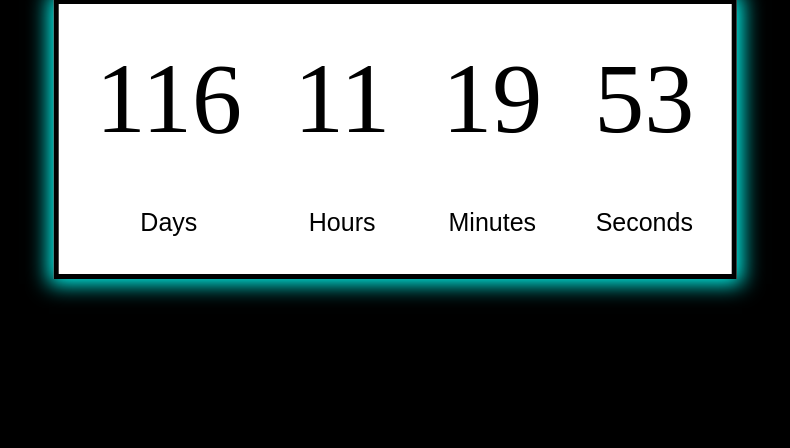
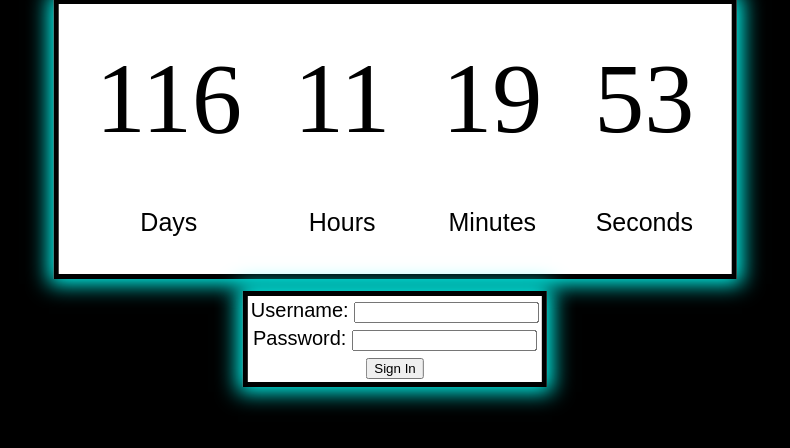
Before and after one commit to soccer14/CE-Date-Count-Down, a PHP site: page / in a window 1280 px wide. Shown: the part 261-709 px from the top of the page, without its empty margins (245-1035 px from the left). Run offline with PHP 8.4, Linux system fonts and the light colour scheme; some web fonts are replaced.

Commit message:
added password field

```diff
--- a/index.html
+++ b/index.html
@@ -1,11 +1,13 @@
 <!doctype html>
 
 <html lang="en">
+
 <head>
   	<meta charset="UTF-8">
  	<title>CE Count Down Clock</title>
 	<link rel="stylesheet" type="text/css" href="style.css">
 </head>
+
 <body>
 	  <table class="container"  cellpadding="25px">
 	  	<tr class="info">
@@ -21,6 +23,7 @@
 	  		<td>Seconds</td>
 	  	</tr>
 	  </table>
+
 	  <script type="text/javascript">
 	  		function countDown()
 	  		{
@@ -51,12 +54,31 @@
 	  			document.getElementById("sec").innerHTML =sec;
 
 	  			setTimeout(countDown,1000);
+	  		}
+	  		countDown();
+	  </script>
 
-	  		}
+    <form class="login" action="/db/login.php" cellpadding="10px">
+      <table>
+      <tr>
+        <td>
+          <label for="user">Username: </label>
+          <input type="text" id="user" name="username">
+        </td>
+      </tr>
+      <tr>
+        <td>
+          <label for="pass">Password: </label>
+          <input type="password" id="pass" name="password" minlength="8" required>
+        </td>
+      </tr>
+      <tr>
+        <td>
+          <input type="submit" id="submitlogin" value="Sign In">
+        </td>
+      </tr>
+    </table>
+    </form>
 
-	  		countDown();
-
-
-	  </script>
 </body>
 </html>
--- a/style.css
+++ b/style.css
@@ -32,3 +32,18 @@ body
 	font-size: 100px;
 
 }
+
+.login
+{
+	position: absolute;
+	top: 75%;
+	left: 50%;
+	transform: translate(-50%,-50%);
+	text-align: center;
+	padding: 0px;
+	background-color: #fff;
+	border: 5px solid black;
+	font-family: sans-serif;
+	font-size: 20px;
+	box-shadow: 0 0 20px 5px #00fff7;
+}
```
Also changed, not shown: db/login.php (added).
